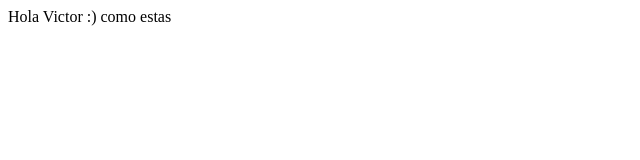
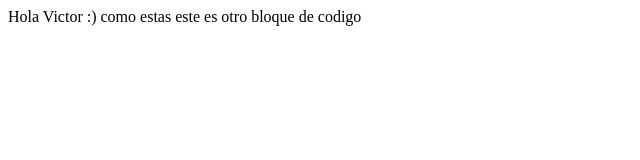
Before and after one commit to vicmancb/enfasis2015, a plain HTML site: page index.html in a window 1280 px wide. Shown: the whole page, without its empty margins (0-640 px from the left). Drawn offline with Linux system fonts and the light colour scheme.

Commit message:
bloque de prueba

```diff
--- a/index.html
+++ b/index.html
@@ -7,5 +7,7 @@
 <body>
     Hola Victor :)
     como estas
+
+    este es otro bloque de codigo
 </body>
 </html>
```
